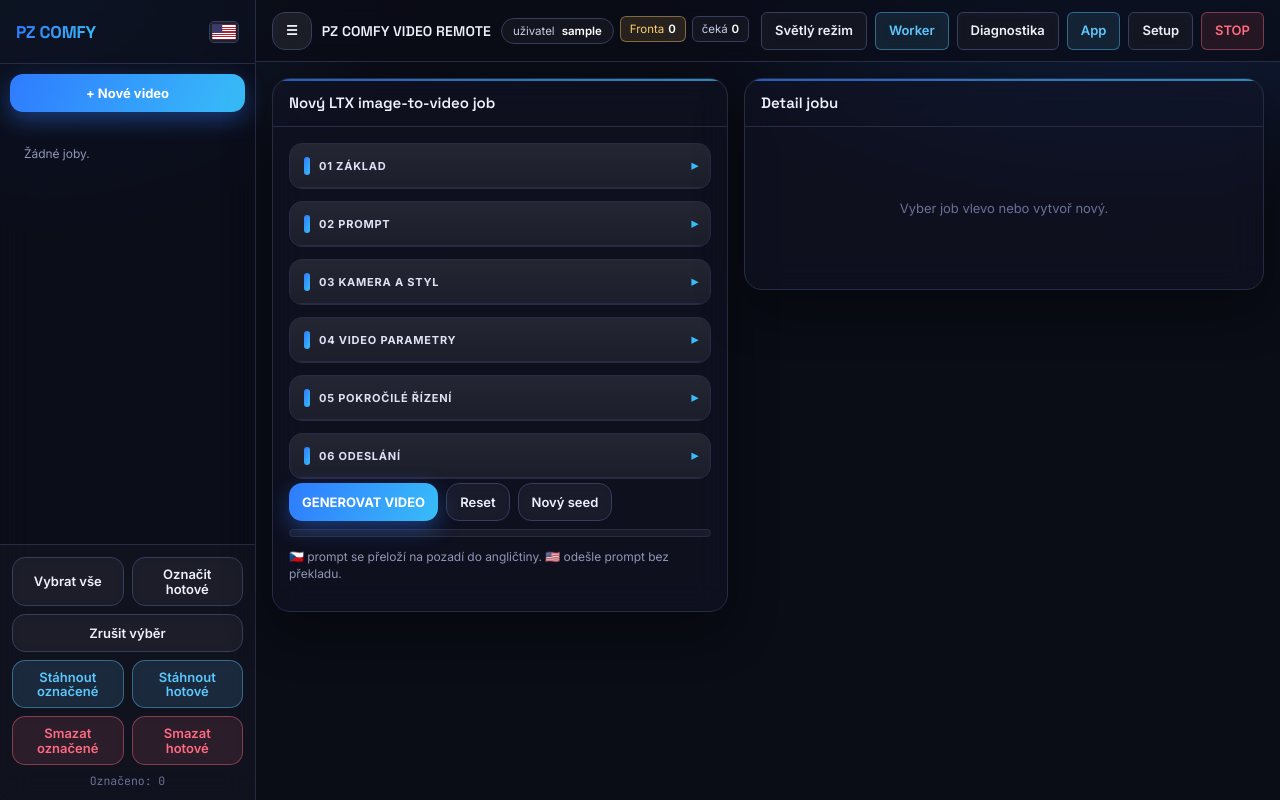
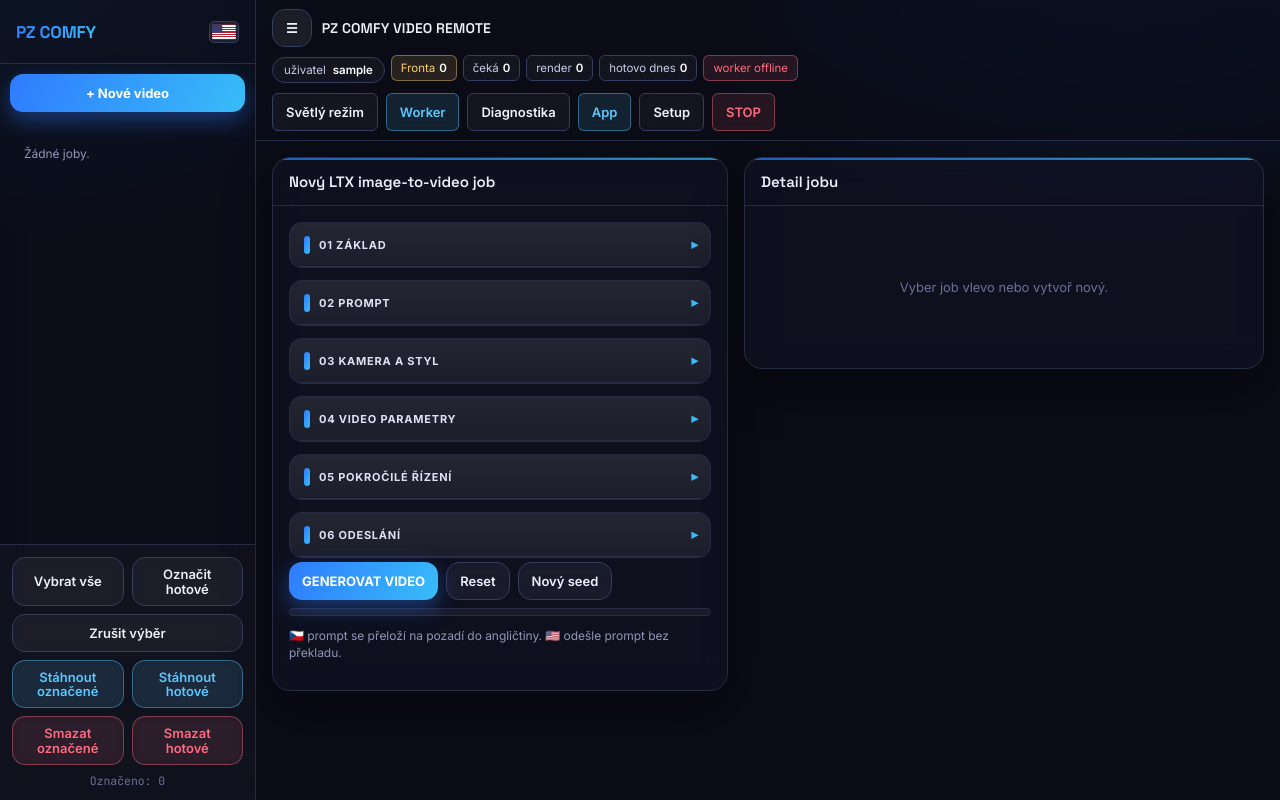
Before and after one commit to petroza/COMFY_PC_FTP_WORKER, a PHP site: page /app.php in a window 1280 px wide. Run offline with PHP 8.4, Linux system fonts and the light colour scheme; the visitor is signed in with stand-in values (Sample User, id 1); data that the repository does not hold is empty.

Commit message:
UI: horni lista na desktopu do 3 pevnych radku (titulek / statistiky / tlacitka)

```diff
--- a/app.php
+++ b/app.php
@@ -122,14 +122,14 @@ button{user-select:none}
 .mobile-mask{display:none}
 
 /* ---------- Top bar ---------- */
-.top{min-height:62px;display:flex;flex-wrap:nowrap;align-items:center;gap:8px 10px;padding:9px 16px;
+.top{min-height:62px;display:flex;flex-wrap:wrap;align-items:center;gap:8px 10px;padding:9px 16px;
   border-bottom:1px solid var(--bd);position:sticky;top:0;z-index:6;
   background:rgba(10,12,22,.7);backdrop-filter:var(--blur);-webkit-backdrop-filter:var(--blur)}
 .hamb{display:none}
-.top-left{display:flex;align-items:center;gap:10px;flex:0 0 auto;min-width:0}
+.top-left{display:flex;align-items:center;gap:10px;flex:1 1 100%;order:1;min-width:0}
 .top-title{font-family:var(--display);font-weight:600;letter-spacing:.01em;white-space:nowrap;font-size:14px}
-.top-status{display:flex;align-items:center;gap:6px;flex-wrap:nowrap;flex:1 1 auto;min-width:0}
-.top-actions{display:flex;align-items:center;gap:8px;justify-content:flex-end;flex:0 0 auto;margin-left:auto}
+.top-status{display:flex;align-items:center;gap:6px;flex-wrap:nowrap;flex:1 1 100%;order:2;min-width:0}
+.top-actions{display:flex;align-items:center;gap:8px;justify-content:flex-start;flex:1 1 100%;order:3;margin-left:0}
 .stats{display:flex;align-items:center;gap:6px;flex-wrap:wrap}
 .stats .chip{display:inline-flex}
 .worker-top{white-space:nowrap}
@@ -459,7 +459,7 @@ body.app-cs #appLangCsBtn,body.app-en #appLangEnBtn{display:none!important}
   .hamb{display:inline-flex}
   .mobile-mask{position:fixed;inset:0;background:rgba(6,8,18,.5);backdrop-filter:blur(2px);opacity:0;pointer-events:none;transition:.2s;z-index:25}
   .mobile-mask.open{opacity:1;pointer-events:auto}
-  .top{padding:9px 12px;flex-wrap:wrap}.top-status{flex-basis:100%;min-width:0;order:3;flex-wrap:wrap}.top-actions{order:2;margin-left:auto;flex-wrap:wrap;gap:6px}
+  .top{padding:9px 12px;flex-wrap:wrap}.top-status{flex-basis:100%;min-width:0;order:2;flex-wrap:wrap}.top-actions{order:3;margin-left:0;flex-wrap:wrap;gap:6px}
   .content{padding:12px}.grid2,.grid3,.grid4,.setup-grid{grid-template-columns:1fr}.image-grid.two{grid-template-columns:1fr}
   .preview,.preview.with-ratio-frame .preview-stage{height:260px}.kv,.detail-grid{grid-template-columns:1fr}
 }
```
